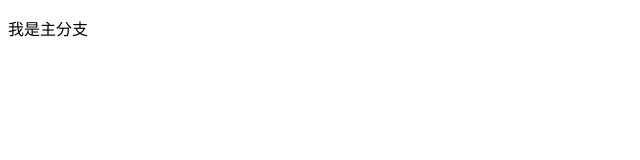
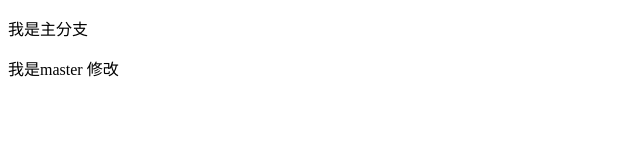
Before and after one commit to 15264801621/learngit, a plain HTML site: page index.html in a window 1280 px wide. Shown: the whole page, without its empty margins (0-640 px from the left). Drawn offline with Linux system fonts and the light colour scheme.

Commit message:
我是master 修改

```diff
--- a/index.html
+++ b/index.html
@@ -7,5 +7,6 @@
 </head>
 <body>
     <p>我是主分支</p>
+    <p>我是master 修改</p>
 </body>
 </html>
```
